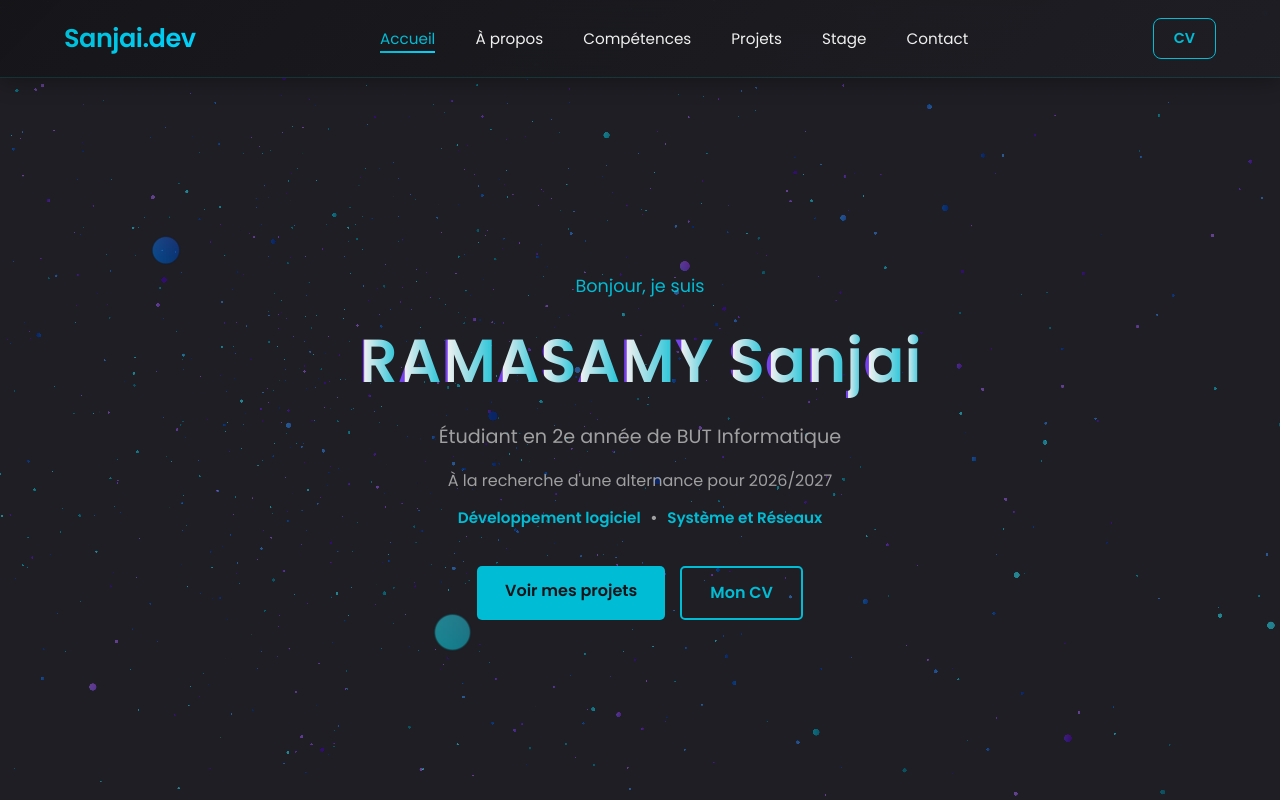
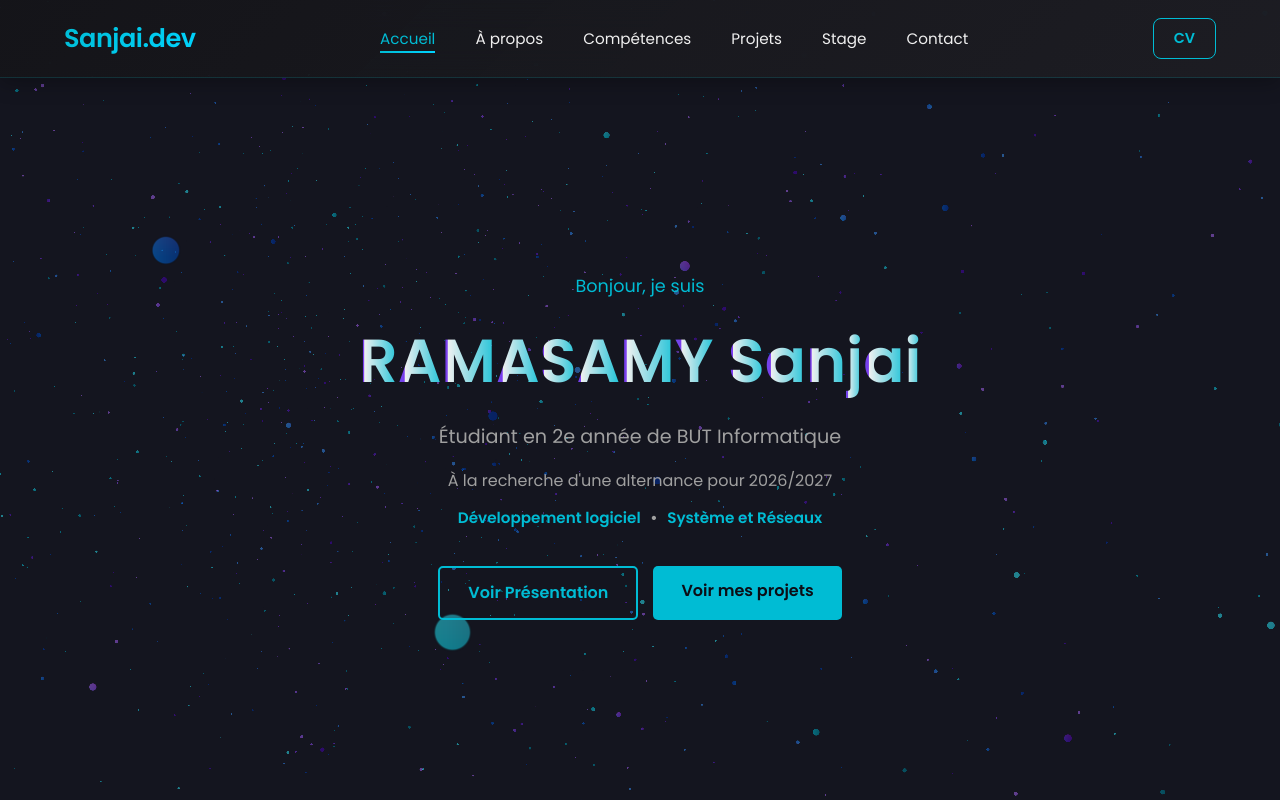
Before and after one commit to SanjaiV2/portfolio, a React (Vite) app: page / in a window 1280 px wide. Shown: the top 800 px of the page. Built offline with nearby package versions, Linux system fonts and the light colour scheme; no server answers.

Commit message:
bug: fix

```diff
--- a/src/components/Accueil.jsx
+++ b/src/components/Accueil.jsx
@@ -66,8 +66,8 @@
           Développement logiciel <span className="hero-sep">•</span> Système et Réseaux
         </p>
         <div className="hero-btns">
+          <Link to="/apropos" className="btn btn-outline">Voir Présentation</Link>
           <Link to="/projets" className="btn">Voir mes projets</Link>
-          <a href="/cv.pdf" target="_blank" rel="noopener noreferrer" className="btn btn-outline">Mon CV</a>
         </div>
       </div>
     </section>
--- a/src/index.css
+++ b/src/index.css
@@ -1,11 +1,11 @@
 /* Variables */
 :root {
   --primary: #00bcd4;
-  --dark-bg: #1e1e24;
-  --darker-bg: #151519;
+  --dark-bg: #14151f;
+  --darker-bg: #0c0d15;
   --text: #f0f0f0;
   --gray: #a0a0a0;
-  --card-bg: #2b2b36;
+  --card-bg: #21222e;
 }
 
 * {
@@ -943,8 +943,9 @@
 
 .tech-niveau-bar {
   width: 100%;
-  height: 5px;
-  background: rgba(255, 255, 255, 0.1);
+  height: 8px;
+  background: rgba(255, 255, 255, 0.12);
+  border: 1px solid rgba(255, 255, 255, 0.1);
   border-radius: 999px;
   overflow: hidden;
 }
@@ -953,6 +954,7 @@
   height: 100%;
   border-radius: 999px;
   background: linear-gradient(90deg, var(--primary), #7c3aed);
+  box-shadow: 0 0 8px rgba(0, 188, 212, 0.6);
   transition: width 0.6s ease;
 }
 
```
